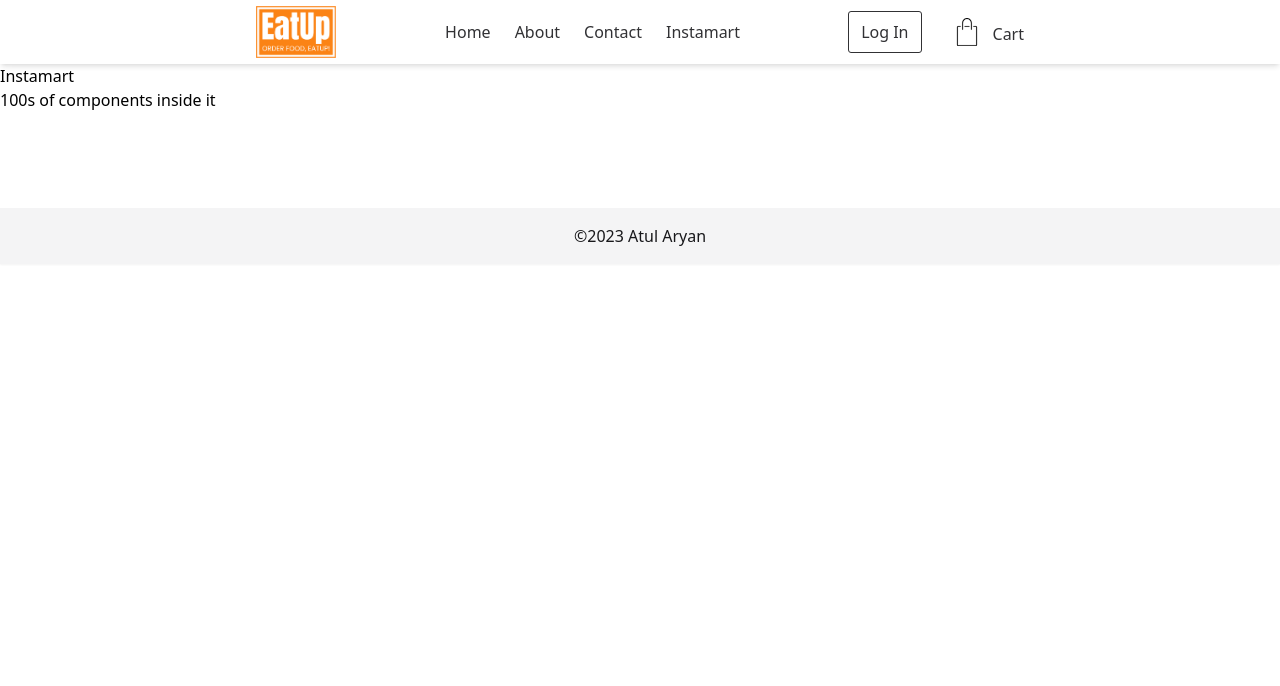
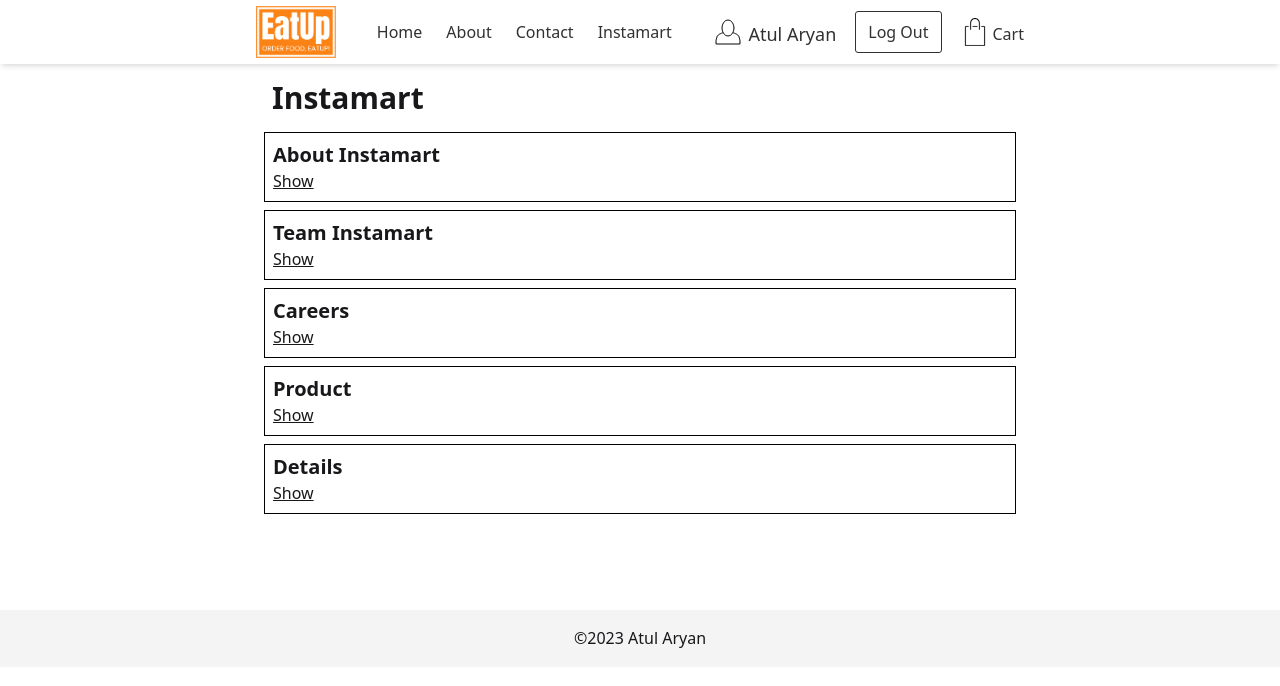
Before and after one commit to imatularyan/food-ordering-web-app, a React (Vite) app: page /instamart in a window 1280 px wide. Shown: the top 686 px of the page. Built offline with nearby package versions, Linux system fonts and the light colour scheme.

Commit message:
chapter-11 Data is the new Oil

```diff
--- a/src/components/Contact.js
+++ b/src/components/Contact.js
@@ -1,7 +1,8 @@
 const Contact = () => {
     return (
-        <div className="contact-container">
-            <h1>Contact Page</h1>
+        <div className=" w-3/5 m-auto">
+            <h1 className="text-3xl p-2 m-2 text-zinc-900 font-bold">Contact Page</h1>
+
         </div>
     )
 };
--- a/src/components/Header.js
+++ b/src/components/Header.js
@@ -1,8 +1,9 @@
 import Logo from "../assets/img/logo.png";
 import User from "../assets/img/userIcon.svg";
 import carticon from "../assets/img/cartIcon.svg";
-import { useState, } from "react";
-import {Link} from "react-router-dom";
+import { useState, useContext } from "react";
+import { Link } from "react-router-dom";
+import UserContext from "../utils/UserContext";
 
 const Title = () => (
   <Link to="/" className="logo">
@@ -13,13 +14,15 @@ const Title = () => (
 const Header = () => {
   const [isLoggedIn, setIsLoggedIn] = useState(true);
 
+  const { user } = useContext(UserContext)
+
 
   return (
     <div className="flex top-0 shadow-md sticky bg-white opacity-95 blur-0 h-16">
-      <div className="flex items-center w-3/5 m-auto justify-between">
+      <div className="flex items-center w-3/5 m-auto justify-between ">
         <Title />
         <nav className="text-zinc-800">
-        <ul className=" flex">
+          <ul className=" flex overflow-hidden">
             <li className=" p-3">
               <Link to="/">Home</Link>
             </li>
@@ -34,32 +37,36 @@ const Header = () => {
             </li>
           </ul>
         </nav>
-      <div className=" flex items-center gap-8" >
-      <div className="flex text-base font-normal text-zinc-800 gap-5 items-center">
+        <div className=" flex items-center gap-5" >
+          <div className="flex text-base font-normal text-zinc-800 items-center">
             {
-          (!isLoggedIn) ?
-          <Link to="/user">
+              (isLoggedIn) ? (<div className="flex items-center gap-5">
+                <Link to="/profile" className="flex items-end gap-1 text-lg text-zinc-800">
                   <img className=" w-8" alt="user" src={User} />
-          </Link> : null
-        }
-        {isLoggedIn ? ( <button
+                  <div className="">{user.name}</div>
+                </Link>
+                <Link to="/profile"><button
                   type="button"
                   className=" px-3 py-2 outline-1 outline-zinc-800 outline rounded-sm"
                   onClick={() => setIsLoggedIn(false)}
                 >
-            Log In
-          </button> ) : (
-          <button
+                  Log Out
+                </button></Link> </div>
+              ) :
+                (<div className=" flex gap-3">
+                  <Link to="/"><button
                     type="button"
                     className=" px-3 py-2 outline-1 outline-zinc-800 outline rounded-sm"
                     onClick={() => setIsLoggedIn(true)}
                   >
-            Log Out
-          </button>
-        )}
+                    Log In
+                  </button></Link>
+                  <Link to="/profile/register"><button className=" px-3 py-2 outline-1 outline-zinc-800 outline rounded-sm" type="button">Sign Up</button></Link>
+                </div>)
+            }
           </div>
           <div className="cart">
-          <Link className="flex items-end gap-3 text-base text-zinc-800" to="/cart">
+            <Link className="flex items-end gap-1 text-base text-zinc-800" to="/cart">
               <img className=" w-7" alt="cart" src={carticon} />
               <span>Cart</span>
             </Link>
--- a/src/components/Instamart.js
+++ b/src/components/Instamart.js
@@ -1,8 +1,92 @@
+import { useState } from "react";
+
+const Section = ({ title, description, isVisible, setIsVisible }) => {
+  return (
+    <div className=" border border-black m-2 p-2">
+      <h3 className="font-bold text-xl">{title}</h3>
+      {isVisible ? (
+        <button
+          className="underline"
+          onClick={() => {
+            setIsVisible(false);
+          }}
+        >
+          Hide
+        </button>
+      ) : (
+        <button
+          className="underline"
+          onClick={() => {
+            setIsVisible(true);
+          }}
+        >
+          Show
+        </button>
+      )}
+      {isVisible && <p>{description}</p>}
+    </div>
+  );
+};
+
 const Instamart = () => {
+  const [visibleSection, setVisibleSection] = useState("");
+
   return (
-    <div>
-      <h1>Instamart</h1>
-      <h1>100s of components inside it</h1>
+    <div className=" w-3/5 m-auto text-zinc-900">
+      <h1 className=" text-3xl p-2 m-2 font-bold">Instamart</h1>
+      <Section
+        title={"About Instamart"}
+        description={
+          "It is a long established fact that a reader will be distracted by the readable content of a page when looking at its layout. The point of using Lorem Ipsum is that it has a more-or-less normal distribution of letters, as opposed to using 'Content here, content here', making it look like readable English. Many desktop publishing packages and web page editors now use Lorem Ipsum as their default model text, and a search for 'lorem ipsum' will uncover many web sites still in their infancy. Various versions have evolved over the years, sometimes by accident, sometimes on purpose (injected humour and the like)."
+        }
+        isVisible={visibleSection === "about"}
+        setIsVisible={() => {
+          setVisibleSection === "about";
+        }}
+      />
+
+      <Section
+        title={"Team Instamart"}
+        description={
+          "It is a long established fact that a reader will be distracted by the readable content of a page when looking at its layout. The point of using Lorem Ipsum is that it has a more-or-less normal distribution of letters, as opposed to using 'Content here, content here', making it look like readable English. Many desktop publishing packages and web page editors now use Lorem Ipsum as their default model text, and a search for 'lorem ipsum' will uncover many web sites still in their infancy. Various versions have evolved over the years, sometimes by accident, sometimes on purpose (injected humour and the like)."
+        }
+        isVisible={visibleSection === "team"}
+        setIsVisible={() => {
+          setVisibleSection === "team";
+        }}
+      />
+
+      <Section
+        title={"Careers"}
+        description={
+          "It is a long established fact that a reader will be distracted by the readable content of a page when looking at its layout. The point of using Lorem Ipsum is that it has a more-or-less normal distribution of letters, as opposed to using 'Content here, content here', making it look like readable English. Many desktop publishing packages and web page editors now use Lorem Ipsum as their default model text, and a search for 'lorem ipsum' will uncover many web sites still in their infancy. Various versions have evolved over the years, sometimes by accident, sometimes on purpose (injected humour and the like)."
+        }
+        isVisible={visibleSection === "career"}
+        setIsVisible={() => {
+          setVisibleSection === "career";
+        }}
+      />
+      <Section
+        title={"Product"}
+        description={
+          "It is a long established fact that a reader will be distracted by the readable content of a page when looking at its layout. The point of using Lorem Ipsum is that it has a more-or-less normal distribution of letters, as opposed to using 'Content here, content here', making it look like readable English. Many desktop publishing packages and web page editors now use Lorem Ipsum as their default model text, and a search for 'lorem ipsum' will uncover many web sites still in their infancy. Various versions have evolved over the years, sometimes by accident, sometimes on purpose (injected humour and the like)."
+        }
+        isVisible={visibleSection === "product"}
+        setIsVisible={() => {
+          setVisibleSection === "product";
+        }}
+      />
+
+      <Section
+        title={"Details"}
+        description={
+          "It is a long established fact that a reader will be distracted by the readable content of a page when looking at its layout. The point of using Lorem Ipsum is that it has a more-or-less normal distribution of letters, as opposed to using 'Content here, content here', making it look like readable English. Many desktop publishing packages and web page editors now use Lorem Ipsum as their default model text, and a search for 'lorem ipsum' will uncover many web sites still in their infancy. Various versions have evolved over the years, sometimes by accident, sometimes on purpose (injected humour and the like)."
+        }
+        isVisible={visibleSection === "details"}
+        setIsVisible={() => {
+          setVisibleSection === "details";
+        }}
+      />
     </div>
   );
 };
--- a/src/components/Profile.js
+++ /dev/null
@@ -1,32 +0,0 @@
-import {useState, useEffect} from "react";
-
-const Profile = (props) => {
-    const [count, setCount] = useState(0)
-
-    useEffect(() => {
-        // API CALL
-        const timer =setInterval(() => {
-            console.log("hey");
-        },1000)
-
-        console.log("useEffect Called")
-
-        return() => {
-            clearInterval(timer);
-            console.log("useEffect return")
-        }
-
-    },[]);
-
-    console.log("render");
-    return (
-        <div className="about-profile">
-            <h1>About Profile</h1>
-            <h2>Name: {props.name}</h2>
-            <h2>Count: {count}</h2>
-            <button onClick={() => setCount(count + 1)}>Click</button>
-        </div>
-    )
-};
-
-export default Profile;
--- /dev/null
+++ b/src/components/Register.js
@@ -0,0 +1,10 @@
+const Resgister = () => {
+    return (
+        <div>
+            <h1>You are on the right page!</h1>
+            <h2>Sorry!! for the inconvenience. Develpoment is in progress</h2>
+        </div>
+    )
+};
+
+export default Resgister;
--- a/src/components/User.js
+++ /dev/null
@@ -1,9 +0,0 @@
-const User = () => {
-    return (
-        <div>
-            <h1>User Profile page</h1>
-            </div>
-    )
-};
-
-export default User;
--- /dev/null
+++ b/src/components/UserProfile.js
@@ -0,0 +1,12 @@
+import Resgister from "./Register";
+
+const Profile = () => {
+  return (
+    <div>
+      <h1>Loading Page</h1>
+      <Resgister />
+    </div>
+  )
+};
+
+export default Profile;
--- /dev/null
+++ b/src/utils/UserContext.js
@@ -0,0 +1,11 @@
+import { createContext } from "react";
+
+const UserContext = createContext({
+    user: {
+        name: 'Atul Aryan',
+        age: '25',
+    }
+}
+);
+
+export default UserContext;
```
Also changed, not shown: src/App.js (+9 -12 lines), src/components/About.js (+3 -12 lines), src/components/Body.js (+8 -11 lines), .babelrc. Lines whose indentation alone changed are shown as unchanged.
